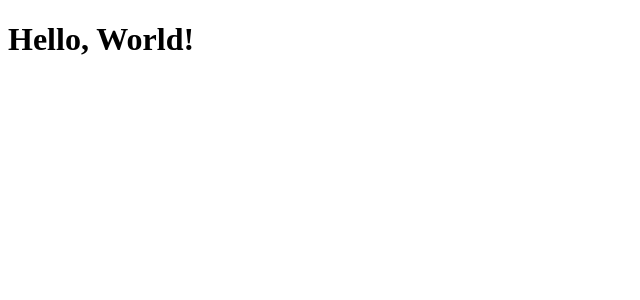
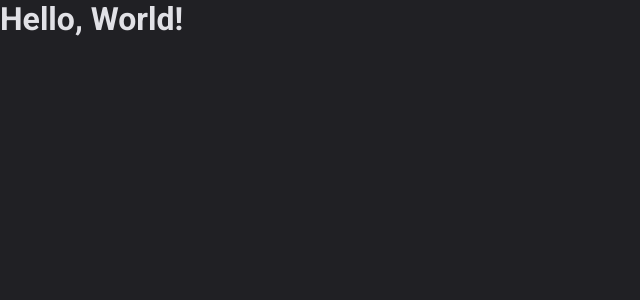
Before and after one commit to ledoctah/dt.money, a React (Vite) app: page / in a window 1280 px wide. Shown: the top 300 px of the page, without its empty margins (0-640 px from the left). Built offline with nearby package versions, Linux system fonts and the light colour scheme.

Commit message:
feat: initialized styled components

```diff
--- a/index.html
+++ b/index.html
@@ -7,9 +7,9 @@
     <link rel="preconnect" href="https://fonts.gstatic.com" crossorigin />
 
     <meta name="viewport" content="width=device-width, initial-scale=1.0" />
-    <title>Ignite Timer</title>
+    <title>DT Money</title>
 
-    <link href="https://fonts.googleapis.com/css2?family=Roboto+Mono:ital,wght@0,100..700;1,100..700&family=Roboto:wght@700&display=swap" rel="stylesheet" />
+    <link href="https://fonts.googleapis.com/css2?family=Roboto:wght@400;700&display=swap" rel="stylesheet" />
   </head>
   <body>
     <div id="root"></div>
--- a/package.json
+++ b/package.json
@@ -11,11 +11,13 @@
   },
   "dependencies": {
     "react": "^18.3.1",
-    "react-dom": "^18.3.1"
+    "react-dom": "^18.3.1",
+    "styled-components": "^6.1.13"
   },
   "devDependencies": {
     "@types/react": "^18.3.3",
     "@types/react-dom": "^18.3.0",
+    "@types/styled-components": "^5.1.34",
     "@typescript-eslint/eslint-plugin": "^5.62.0",
     "@typescript-eslint/parser": "^5.62.0",
     "@vitejs/plugin-react": "^4.3.1",
--- a/src/App.tsx
+++ b/src/App.tsx
@@ -1,7 +1,16 @@
+import { ThemeProvider } from 'styled-components';
+
+import { defaultTheme } from './styles/themes/default';
+import { GlobalStyle } from './styles/global';
+
 export function App() {
   return (
-    <div>
-      <h1>Hello, World!</h1>
-    </div>
+    <ThemeProvider theme={defaultTheme}>
+      <GlobalStyle />
+
+      <div>
+        <h1>Hello, World!</h1>
+      </div>
+    </ThemeProvider>
   );
 }
--- /dev/null
+++ b/src/styles/global.ts
@@ -0,0 +1,25 @@
+import { createGlobalStyle } from 'styled-components';
+
+export const GlobalStyle = createGlobalStyle`
+  * {
+    margin: 0;
+    padding: 0;
+    box-sizing: border-box;
+
+  }
+
+  :focus {
+    outline: 0;
+    box-shadow: 0 0 0 2px ${props => props.theme['green-500']};
+  }
+
+  body {
+    background-color: ${props => props.theme['gray-800']};
+    color: ${props => props.theme['gray-100']};
+    -webkit-font-smoothing: antialiased;
+  }
+
+  body, input, textarea, button {
+    font: 400 1rem Roboto, sans-serif;
+  }
+`;
--- /dev/null
+++ b/src/styles/themes/default.ts
@@ -0,0 +1,20 @@
+export const defaultTheme = {
+  white: '#fff',
+
+  'gray-100': '#E1E1E6',
+  'gray-300': '#C4C4CC',
+  'gray-400': '#8D8D99',
+  'gray-500': '#7C7C8A',
+  'gray-600': '#323238',
+  'gray-700': '#29292E',
+  'gray-800': '#202024',
+  'gray-900': '#121214',
+
+  'green-300': '#00B37E',
+  'green-500': '#00875F',
+  'green-700': '#015F43',
+
+  'red-300': '#F75A68',
+  'red-500': '#AB222E',
+  'red-700': '#7A1921',
+} as const;
```
Also changed, not shown: src/@types/style.d.ts (added, +9 -0 lines), 1 other file (tests, documents, lock files or other folders).
